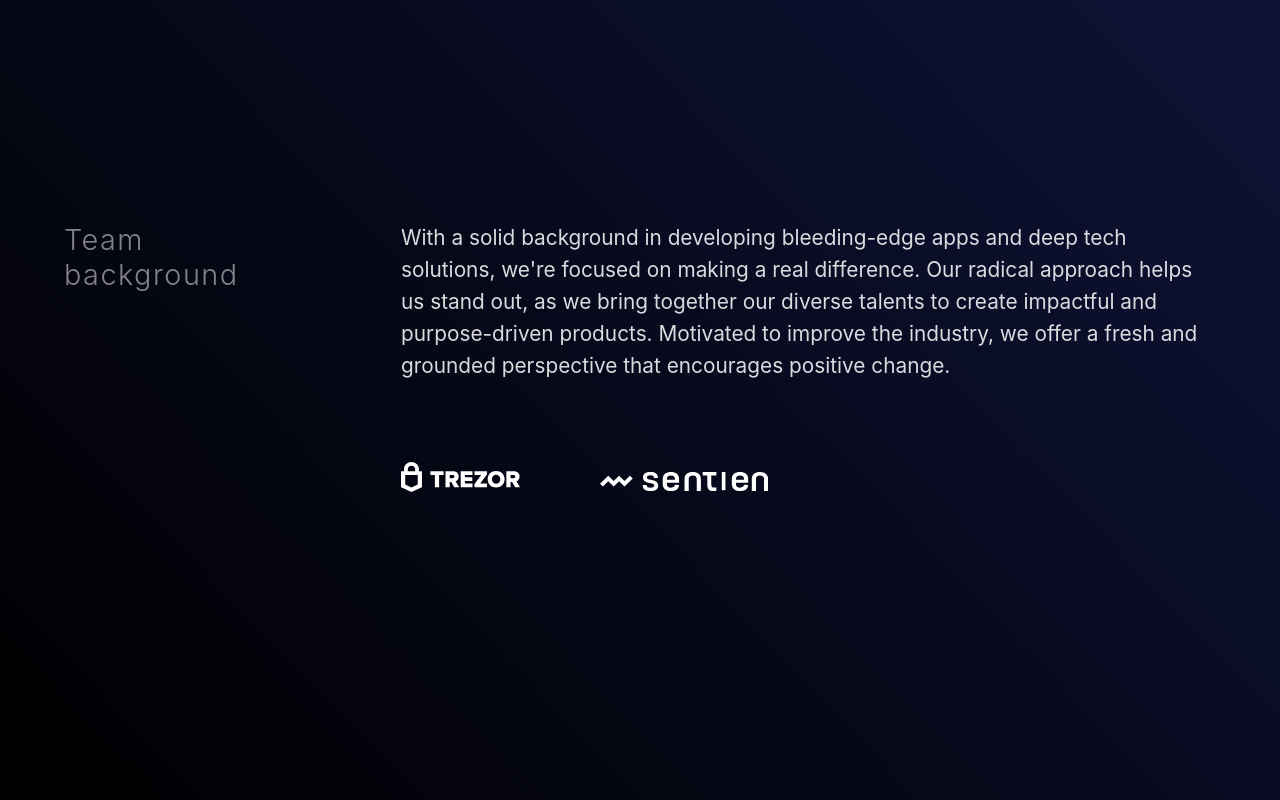
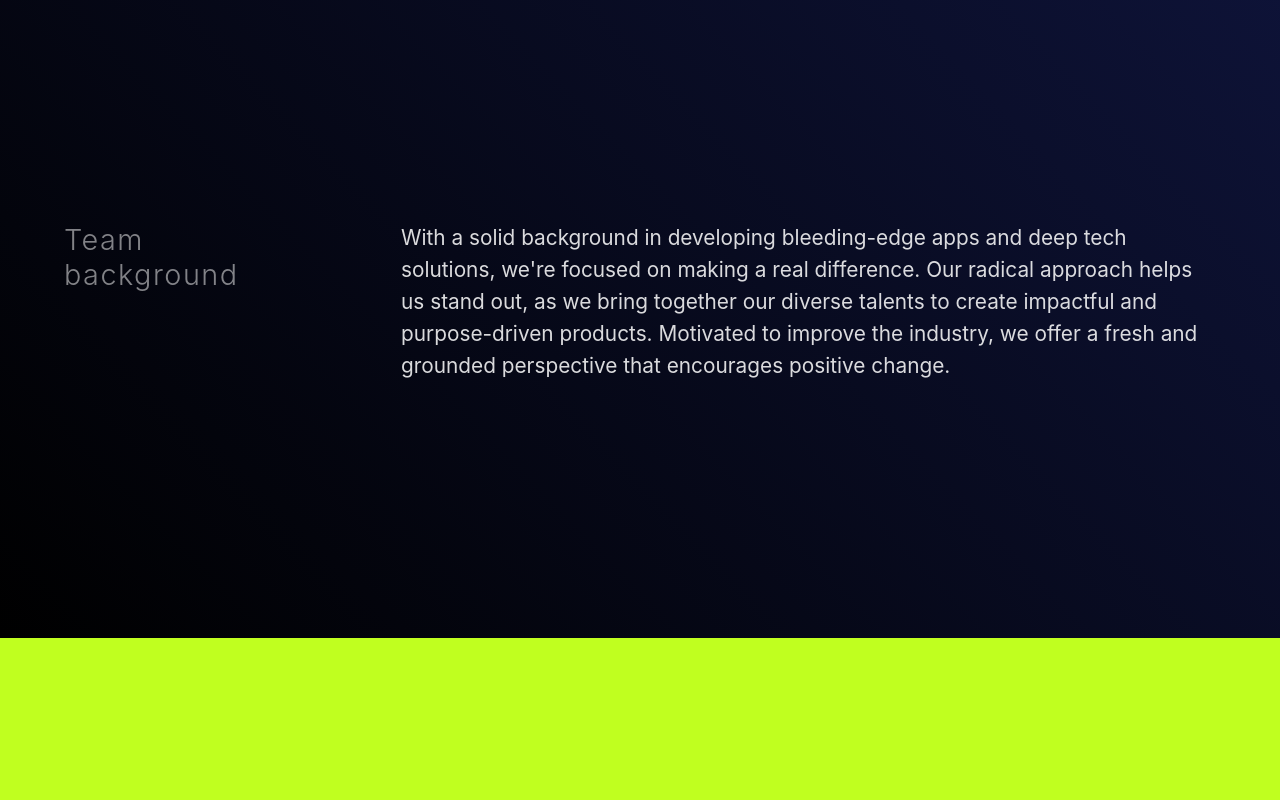
Before and after one commit to Made-by-Radicals/web, a Next.js app: page / in a window 1280 px wide. Shown: the part 834-1634 px from the top of the page. After the commit the page ends 1472 px from the top, so only its background shows below. Built offline with nearby package versions, Linux system fonts and the light colour scheme.

Commit message:
hide icons

```diff
--- a/src/pages/index.js
+++ b/src/pages/index.js
@@ -51,7 +51,7 @@ export default function Home() {
                             impactful and purpose-driven products. Motivated to improve the industry, we offer a fresh and grounded
                             perspective that encourages positive change.
                         </p>
-                        <svg fill='none' viewBox='0 0 161.768 40.771' className={styles.trezorLogo}>
+                        {/* <svg fill='none' viewBox='0 0 161.768 40.771' className={styles.trezorLogo}>
                             <path
                                 fill='currentColor'
                                 d='M24.306 9.461C24.306 4.29 19.761 0 14.228 0 8.694 0 4.148 4.292 4.148 9.46v3.025H0v21.75l14.225 6.536 14.233-6.534V12.581H24.31l-.003-3.121Zm-15.02 0c0-2.438 2.175-4.389 4.942-4.389 2.767 0 4.94 1.951 4.94 4.389v3.024H9.287V9.461Zm13.44 21.264-8.502 3.904-8.499-3.901V17.655h17v13.07z'
@@ -91,7 +91,7 @@ export default function Home() {
                                 d='M0 12.9388L9.05426 4L15.0155 9.8852L20.9767 4L26.938 9.8852L32.8992 4L36 7.05357L26.938 16L20.9767 10.1148L15.0155 16L9.05426 10.1148L3.09302 16L0 12.9388Z'
                                 fill='#ffffff'
                             />
-                        </svg>
+                        </svg> */}
                     </div>
                 </article>
                 <article className={styles.contact}></article>
```
Also changed, not shown: 2 other files (tests, documents, lock files or other folders).
